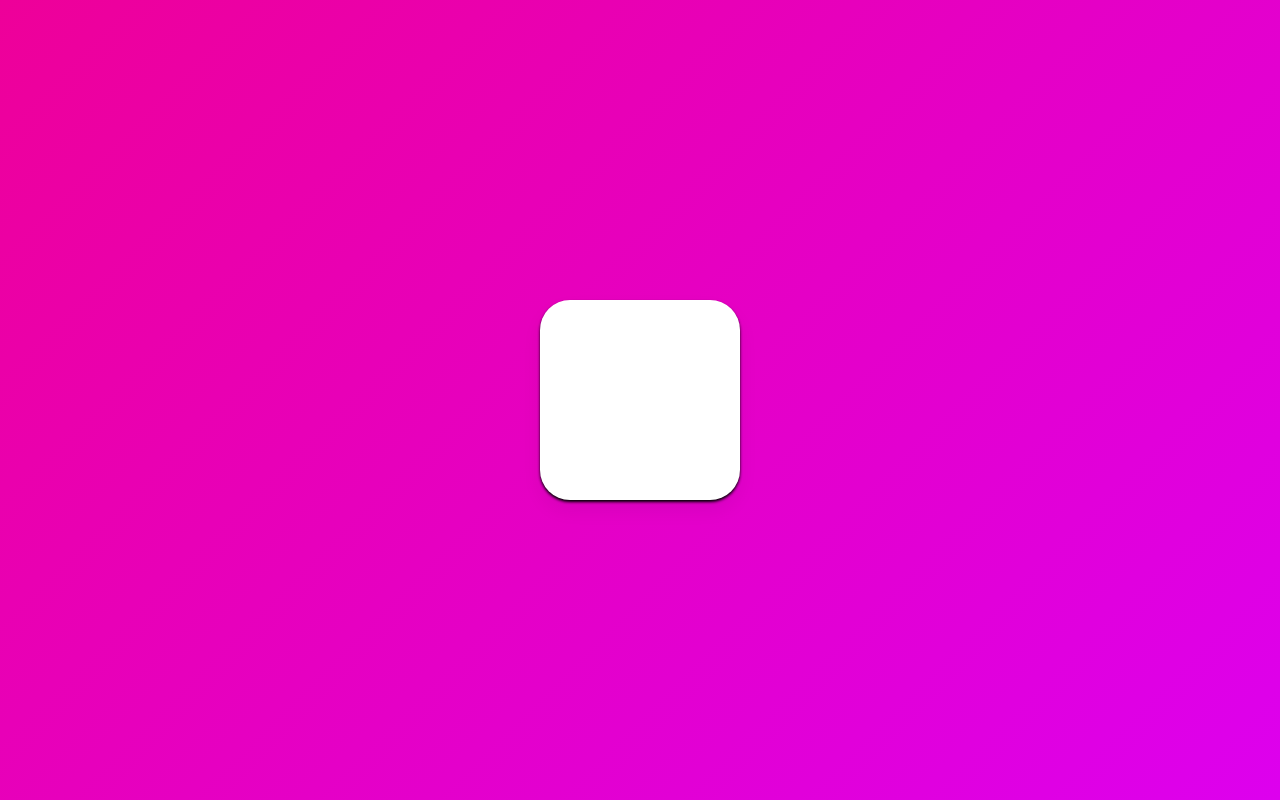
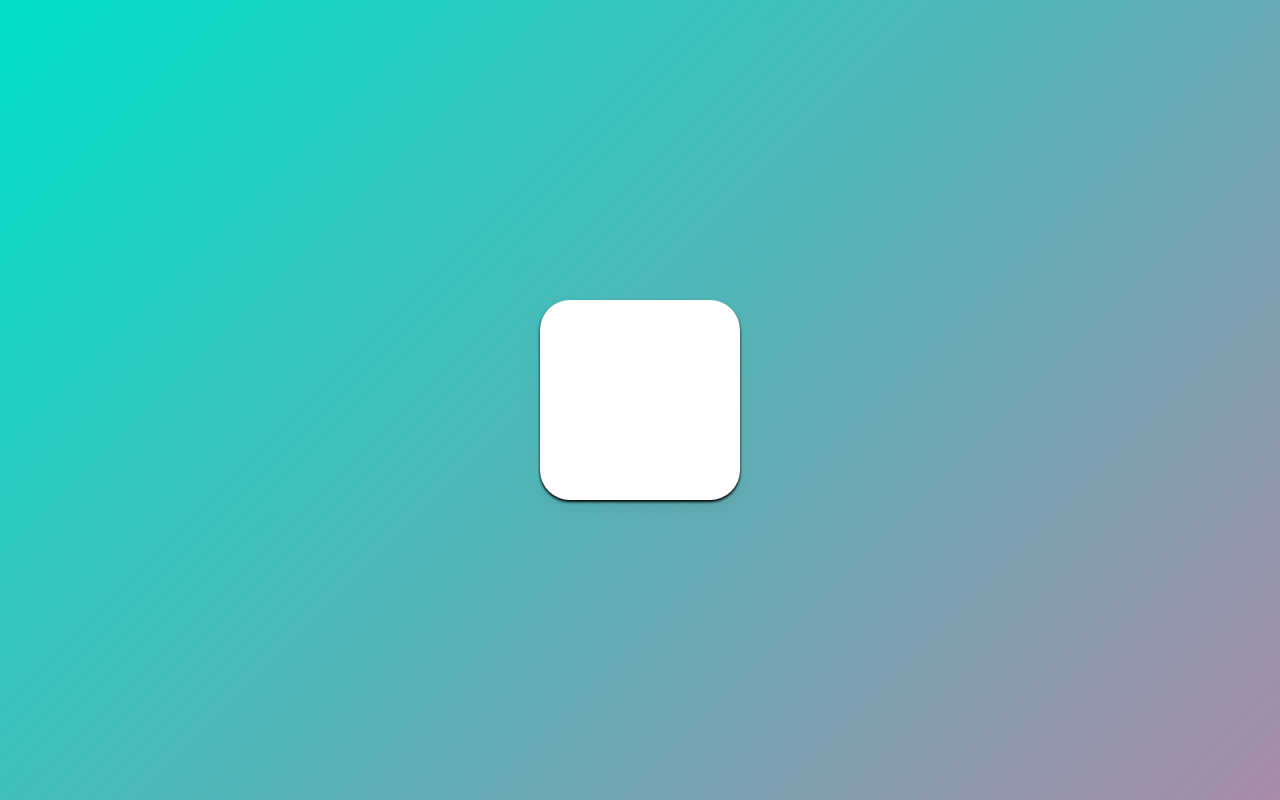
Before and after one commit to pjk0007/react-types-motion, a React (Create React App) app: page / in a window 1280 px wide. Built offline with nearby package versions, Linux system fonts and the light colour scheme.

Commit message:
practice useTransform to change background

```diff
--- a/src/App.tsx
+++ b/src/App.tsx
@@ -2,12 +2,13 @@ import styled from "styled-components";
 import { motion, useMotionValue, useTransform } from "framer-motion";
 import { useEffect } from "react";
 
-const Wrapper = styled.div`
+const Wrapper = styled(motion.div)`
   height: 100vh;
   width: 100vw;
   display: flex;
   justify-content: center;
   align-items: center;
+  background: linear-gradient(135deg, rgb(238, 0, 153), rgb(221, 0, 238));
 `;
 const Box = styled(motion.div)`
   width: 200px;
@@ -19,13 +20,18 @@ const Box = styled(motion.div)`
 
 function App() {
   const x = useMotionValue(0);
-  const scale = useTransform(x, [-800, 0, 800], [2, 1, 0.1]);
-  useEffect(() => {
-    scale.onChange(() => console.log(scale.get()));
-  }, [x]);
+  const rotateZ = useTransform(x, [-800, 800], [-360, 360]);
+  const gradient = useTransform(
+    x,
+    [-800, 800],
+    [
+      "linear-gradient(135deg, rgb(0, 210, 238), rgb(0, 83, 238))",
+      "linear-gradient(135deg, rgb(0, 238, 155), rgb(238, 178, 0))",
+    ]
+  );
   return (
-    <Wrapper>
-      <Box style={{ x, scale }} drag dragSnapToOrigin />
+    <Wrapper style={{ background: gradient }}>
+      <Box style={{ x, rotateZ }} drag="x" dragSnapToOrigin />
     </Wrapper>
   );
 }
--- a/src/index.tsx
+++ b/src/index.tsx
@@ -60,7 +60,6 @@ table {
 body {
   font-weight: 300;
   font-family: 'Source Sans Pro', sans-serif;
-  background:linear-gradient(135deg,#e09,#d0e);
   color:black;
   line-height: 1.2;
 }
```
